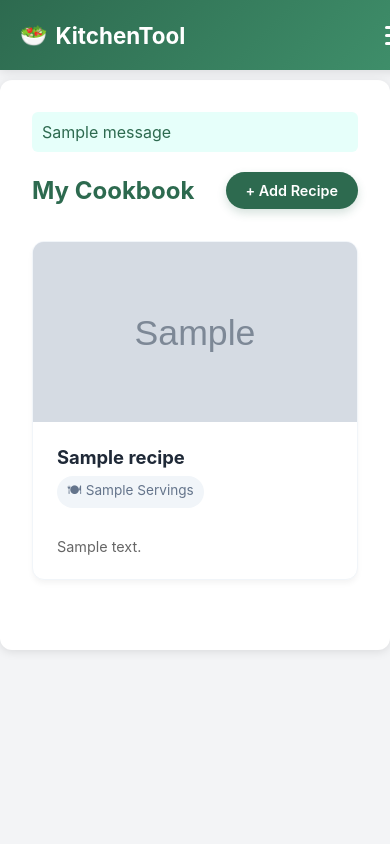
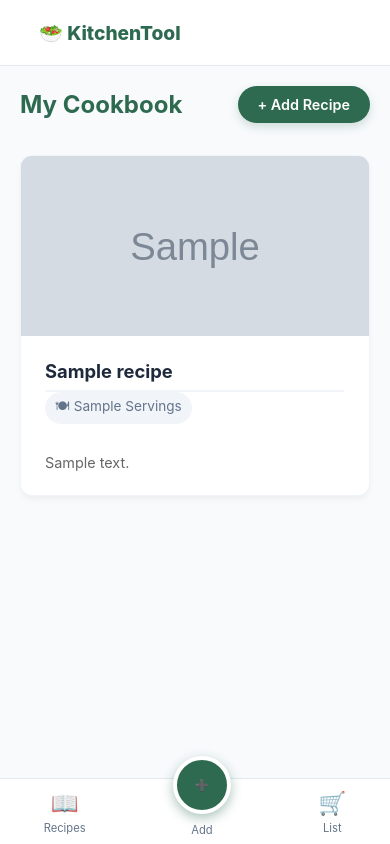
Before and after one commit to WorldStat/kitchen-tool, a Django app: page /recipes/list/ in a window 390 px wide. Run offline with Django 4.2, Linux system fonts and the light colour scheme; a user stored in the database is signed in; tables that the repository leaves empty hold one stand-in row (values such as "Sample post"); grey boxes marked "Sample" are stand-in pictures; one stand-in notice (Sample message) is shown.

Commit message:
more fixes

```diff
--- a/recipe_project/recipes/urls.py
+++ b/recipe_project/recipes/urls.py
@@ -4,4 +4,6 @@ from . import views
 urlpatterns = [
     path('list/', views.recipe_list, name='recipe_list'),
     path('create/', views.create_recipe, name='create_recipe'),
+    # New Detail View
+    path('<int:pk>/', views.recipe_detail, name='recipe_detail'),
 ]
--- a/recipe_project/recipes/views.py
+++ b/recipe_project/recipes/views.py
@@ -3,6 +3,7 @@ from django.contrib.auth.decorators import login_required
 from django.views.generic import TemplateView
 from django.contrib import messages
 from recipe_scrapers import scrape_me
+from django.shortcuts import render, redirect, get_object_or_404
 
 from .models import Recipe
 from .forms import RecipeForm
@@ -18,6 +19,12 @@ class LandingPageView(TemplateView):
 def recipe_list(request):
     recipes = Recipe.objects.filter(owner=request.user)
     return render(request, 'recipes/recipe_list.html', {'recipes': recipes})
+
+@login_required
+def recipe_detail(request, pk):
+    # Ensure users can only see their own recipes
+    recipe = get_object_or_404(Recipe, pk=pk, owner=request.user)
+    return render(request, 'recipes/recipe_detail.html', {'recipe': recipe})
 
 @login_required
 def create_recipe(request):
--- a/recipe_project/templates/base.html
+++ b/recipe_project/templates/base.html
@@ -2,168 +2,123 @@
 <html lang="en">
 <head>
     <meta charset="UTF-8">
-    <meta name="viewport" content="width=device-width, initial-scale=1.0">
+    <meta name="viewport" content="width=device-width, initial-scale=1.0, maximum-scale=1.0, user-scalable=no">
     <title>KitchenTool</title>
     <style>
-        /* --- SHARED VARIABLES --- */
         :root {
             --primary: #2d6a4f;
-            --primary-grad: linear-gradient(135deg, #2d6a4f 0%, #40916c 100%);
-            --bg-light: #f3f4f6;
+            --primary-light: #40916c;
+            --bg: #f8fafc;
             --white: #ffffff;
-            --text: #1f2937;
-            --shadow: 0 2px 10px rgba(0,0,0,0.1);
+            --text: #1e293b;
         }
 
         body {
-            font-family: 'Inter', system-ui, sans-serif;
-            background: var(--bg-light);
-            margin: 0;
-            color: var(--text);
-            padding-top: 80px; /* Space for fixed header */
+            font-family: 'Inter', -apple-system, sans-serif;
+            background: var(--bg);
+            margin: 0; padding-bottom: 70px; /* Space for mobile nav */
         }
 
-        /* --- APP NAVBAR (Always Solid) --- */
-        .navbar {
-            position: fixed;
+        /* --- DESKTOP NAV --- */
+        .top-nav {
+            background: var(--white);
+            height: 65px;
+            display: flex;
+            align-items: center;
+            justify-content: space-between;
+            padding: 0 10%;
+            border-bottom: 1px solid #e2e8f0;
+            position: sticky;
             top: 0;
-            width: 100%;
-            height: 70px;
-            display: flex;
-            justify-content: space-between;
-            align-items: center;
-            padding: 0 5%;
             z-index: 1000;
-            background: var(--primary-grad); /* Always colored */
-            box-shadow: var(--shadow);
-            color: white;
         }
 
-        .logo {
-            font-size: 1.4rem;
-            font-weight: 700;
+        .logo { font-weight: 800; color: var(--primary); text-decoration: none; font-size: 1.2rem; }
+
+        /* --- MOBILE BOTTOM NAV --- */
+        .mobile-nav {
+            display: none;
+            position: fixed;
+            bottom: 0;
+            width: 100%;
+            background: var(--white);
+            height: 65px;
+            border-top: 1px solid #e2e8f0;
+            justify-content: space-around;
+            align-items: center;
+            z-index: 1000;
+            padding-bottom: env(safe-area-inset-bottom);
+        }
+
+        .nav-item {
+            text-decoration: none;
+            color: #64748b;
+            font-size: 0.7rem;
+            display: flex;
+            flex-direction: column;
+            align-items: center;
+            gap: 4px;
+        }
+
+        .nav-item.active { color: var(--primary); font-weight: 600; }
+        .nav-icon { font-size: 1.4rem; }
+
+        @media (max-width: 768px) {
+            .top-nav .nav-links { display: none; }
+            .mobile-nav { display: flex; }
+            .container { padding: 15px; margin-top: 10px; }
+        }
+
+        .container { max-width: 1000px; margin: 20px auto; padding: 0 20px; }
+
+        .btn-circle {
+            background: var(--primary);
             color: white;
-            text-decoration: none;
+            width: 50px; height: 50px;
+            border-radius: 50%;
             display: flex;
             align-items: center;
-            gap: 8px;
-        }
-
-        .nav-menu {
-            display: flex;
-            gap: 1.5rem;
-            align-items: center;
-        }
-
-        .nav-link {
-            color: rgba(255,255,255,0.9);
-            text-decoration: none;
-            font-weight: 500;
-            transition: color 0.2s;
-        }
-        .nav-link:hover { color: white; }
-
-        .btn-logout {
-            background: rgba(255,255,255,0.2);
-            border: 1px solid rgba(255,255,255,0.3);
-            color: white;
-            padding: 8px 16px;
-            border-radius: 6px;
-            cursor: pointer;
-            font-weight: 500;
-            transition: all 0.2s;
-        }
-        .btn-logout:hover { background: rgba(255,255,255,0.3); }
-
-        /* Hamburger (Hidden on desktop) */
-        .hamburger { display: none; cursor: pointer; flex-direction: column; gap: 5px; }
-        .bar { width: 25px; height: 3px; background: white; border-radius: 2px; }
-
-        /* --- MOBILE RESPONSIVENESS --- */
-        @media (max-width: 768px) {
-            .hamburger { display: flex; }
-
-            .nav-menu {
-                position: absolute;
-                top: 70px;
-                left: 0;
-                width: 100%;
-                background: var(--primary); /* Solid match */
-                flex-direction: column;
-                padding: 2rem;
-                gap: 2rem;
-                transform: translateY(-200%);
-                transition: transform 0.3s;
-                border-top: 1px solid rgba(255,255,255,0.1);
-            }
-
-            .nav-menu.active { transform: translateY(0); }
-        }
-
-        /* --- MAIN CONTAINER --- */
-        .container {
-            max-width: 900px;
-            margin: 0 auto 2rem;
-            background: var(--white);
-            padding: 2rem;
-            border-radius: 12px;
-            box-shadow: var(--shadow);
-            min-height: 60vh;
+            justify-content: center;
+            box-shadow: 0 4px 12px rgba(45, 106, 79, 0.4);
+            margin-top: -30px; /* Floating effect */
+            border: 4px solid var(--white);
         }
     </style>
 </head>
 <body>
 
-    <nav class="navbar">
-        <a href="{% url 'landing_page' %}" class="logo">
-            <span>🥗</span> KitchenTool
-        </a>
-
-        <div class="hamburger" id="hamburger">
-            <span class="bar"></span>
-            <span class="bar"></span>
-            <span class="bar"></span>
-        </div>
-
-        <div class="nav-menu" id="nav-menu">
+    <nav class="top-nav">
+        <a href="{% url 'landing_page' %}" class="logo">🥗 KitchenTool</a>
+        <div class="nav-links">
             {% if user.is_authenticated %}
-                <a href="{% url 'landing_page' %}" class="nav-link">Home</a>
-                <a href="{% url 'recipe_list' %}" class="nav-link">My Recipes</a>
-                <a href="#" class="nav-link">Grocery List</a>
-
-                <form action="{% url 'logout' %}" method="post" style="margin:0;">
-                    {% csrf_token %}
-                    <button type="submit" class="btn-logout">Sign Out</button>
+                <a href="{% url 'recipe_list' %}" style="margin-right:20px; text-decoration:none; color:var(--text);">My Collection</a>
+                <form action="{% url 'logout' %}" method="post" style="display:inline;">
+                    {% csrf_token %}<button type="submit" style="background:none; border:none; color:red; cursor:pointer;">Logout</button>
                 </form>
-            {% else %}
-                <a href="{% url 'landing_page' %}" class="nav-link">Home</a>
-                <a href="{% url 'login' %}" class="nav-link">Login</a>
-                <a href="{% url 'register' %}" class="btn-logout">Register</a>
             {% endif %}
         </div>
     </nav>
 
     <div class="container">
-        {% if messages %}
-            {% for m in messages %}
-                <div style="background: #e6fffa; color: #2d6a4f; padding: 10px; border-radius: 6px; margin-bottom: 20px;">
-                    {{ m }}
-                </div>
-            {% endfor %}
-        {% endif %}
-
         {% block content %}{% endblock %}
     </div>
 
-    <script>
-        // Simple toggle for mobile menu
-        const hamburger = document.getElementById('hamburger');
-        const navMenu = document.getElementById('nav-menu');
-
-        hamburger.addEventListener('click', () => {
-            navMenu.classList.toggle('active');
-        });
-    </script>
+    {% if user.is_authenticated %}
+    <div class="mobile-nav">
+        <a href="{% url 'recipe_list' %}" class="nav-item">
+            <span class="nav-icon">📖</span>
+            <span>Recipes</span>
+        </a>
+        <a href="{% url 'create_recipe' %}" class="nav-item">
+            <div class="btn-circle">➕</div>
+            <span style="margin-top: 5px;">Add</span>
+        </a>
+        <a href="#" class="nav-item">
+            <span class="nav-icon">🛒</span>
+            <span>List</span>
+        </a>
+    </div>
+    {% endif %}
 
 </body>
 </html>
--- a/recipe_project/templates/recipes/recipe_list.html
+++ b/recipe_project/templates/recipes/recipe_list.html
@@ -124,7 +124,10 @@
 
                 <div class="card-body">
                     <div class="card-title">{{ recipe.title }}</div>
-
+                    <a href="{% url 'recipe_detail' recipe.pk %}" style="text-decoration: none; color: inherit;">
+                        <div class="recipe-card">
+                            </div>
+                    </a>
                     <div class="card-meta">
                         {% if recipe.servings %}
                             <span class="pill">🍽 {{ recipe.servings }} Servings</span>
```
Also changed, not shown: recipe_project/templates/recipes/recipe_detail.html (added, +102 -0 lines).
